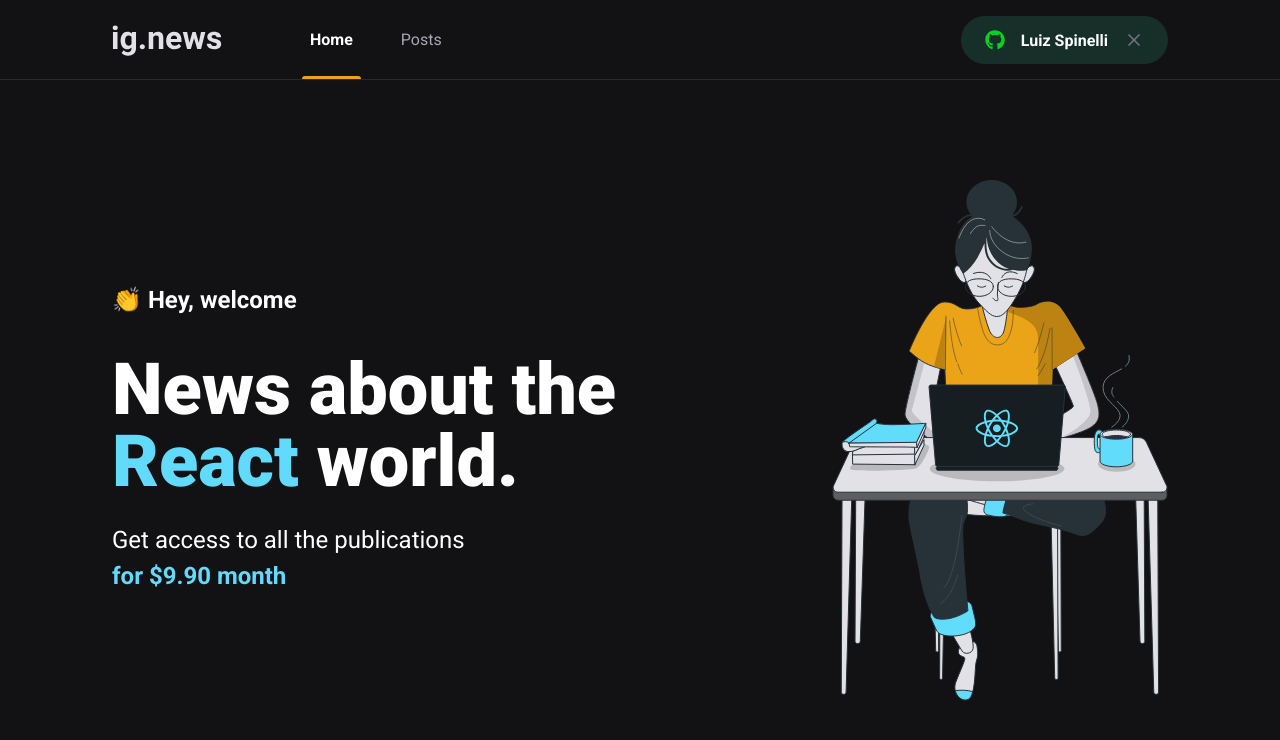
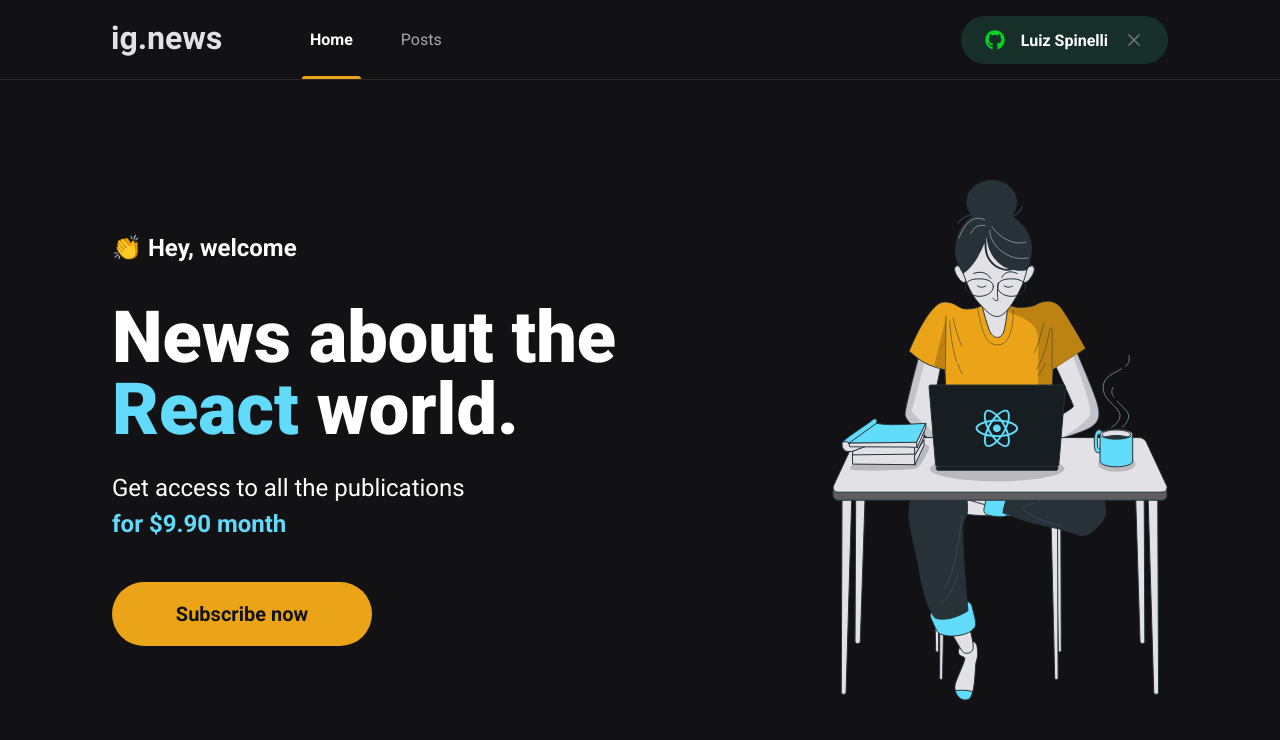
Before and after one commit to luizspinelli/ignews, a Next.js app: page / in a window 1280 px wide. Shown: the top 740 px of the page. Built offline with nearby package versions, Linux system fonts and the light colour scheme.

Commit message:
subscribeButton component

```diff
--- /dev/null
+++ b/src/components/SubscribeButton/index.tsx
@@ -0,0 +1,12 @@
+import styles from './styles.module.scss';
+
+export function SubscribeButton() {
+  return (
+    <button
+      type="button"
+      className={styles.subscribeButton}
+    >
+      Subscribe now
+    </button>
+  )
+}
--- /dev/null
+++ b/src/components/SubscribeButton/styles.module.scss
@@ -0,0 +1,17 @@
+.subscribeButton {
+    height: 4rem;
+    width: 260px;
+    border: 0;
+    border-radius: 2rem;
+    background: var(--yellow-500);
+    color: var(--gray-900);
+    font-size: 1.25rem;
+    font-weight: bold;
+    display: flex;
+    align-items: center;
+    justify-content: center;
+    transition: filter 0.2s;
+    &:hover {
+        filter: brightness(0.8);
+    }
+}
--- a/src/pages/home.module.scss
+++ b/src/pages/home.module.scss
@@ -32,4 +32,7 @@
             font-weight: bold;
         }
     }
+    button {
+        margin-top: 2.5rem;
+    }
 }
--- a/src/pages/index.tsx
+++ b/src/pages/index.tsx
@@ -1,4 +1,5 @@
 import Head from 'next/head'
+import { SubscribeButton } from '../components/SubscribeButton'
 import styles from './home.module.scss'
 
 export default function Home() {
@@ -16,6 +17,7 @@
             Get access to all the publications <br />
             <span>for $9.90 month</span>
           </p>
+          <SubscribeButton />
         </section>
 
         <img src="/images/avatar.svg" alt="Girl Coding" />
```
